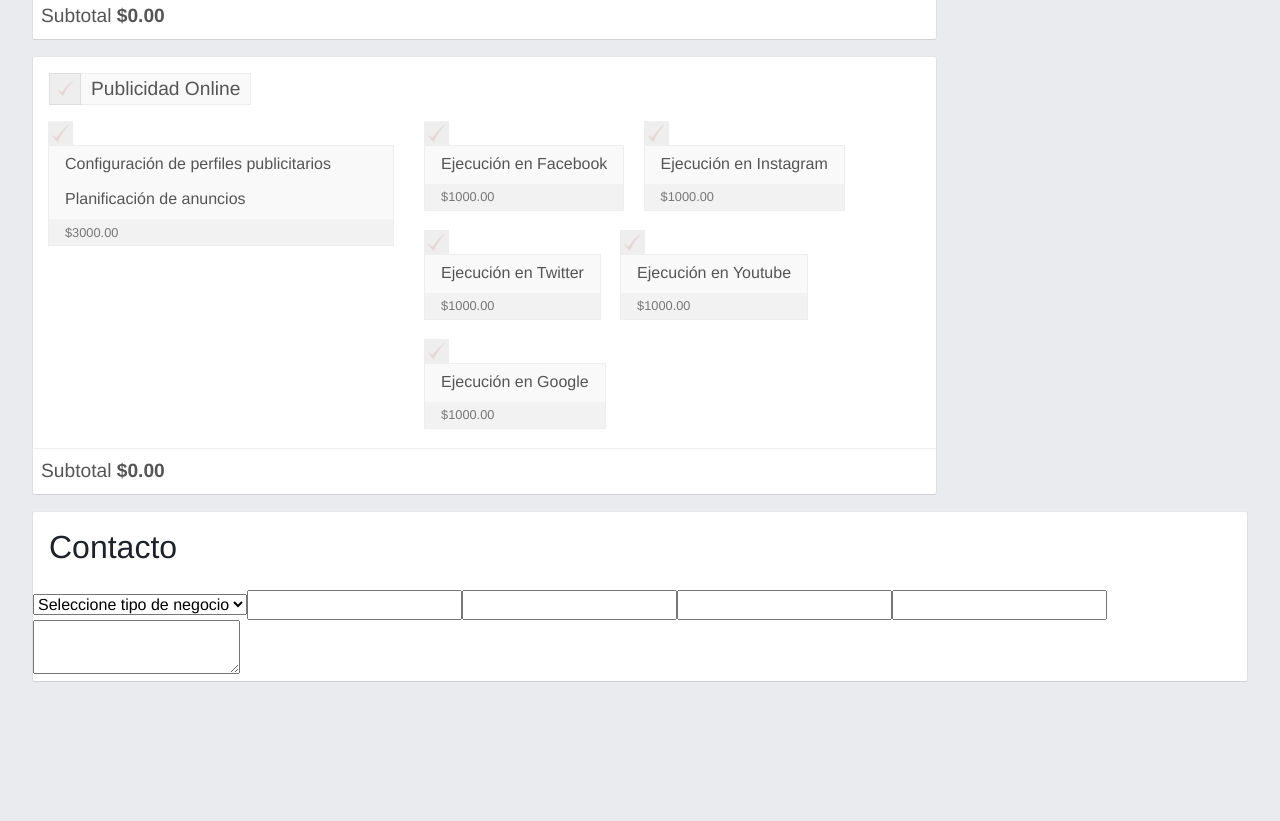
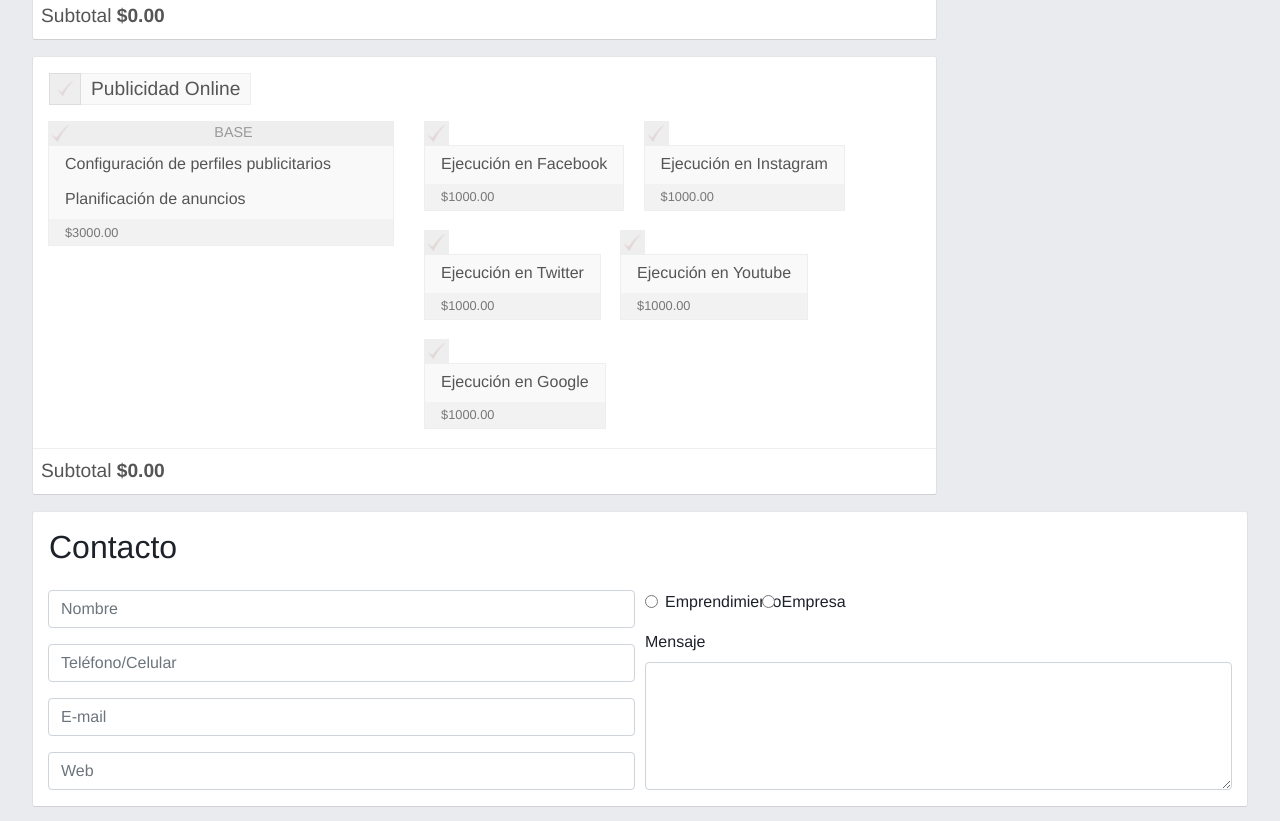
Before and after one commit to aboglioli/presupuestador, an Angular app: page / in a window 1280 px wide. Shown: the part 1960-2781 px from the top of the page. Before the commit the page ends 2690 px from the top, so only its background shows below. Built offline with nearby package versions, Linux system fonts and the light colour scheme.

Commit message:
Add submit() (it's not working yet)

```diff
--- a/src/app/app.component.html
+++ b/src/app/app.component.html
@@ -2,5 +2,11 @@
   <h1>PRESUPUESTADOR</h1>
 </header>
 
-<app-services (selectedServices)="selectedServices = $event"></app-services>
+<app-services [services]="services"></app-services>
 <app-contact (contactData)="contactData = $event"></app-contact>
+
+<div class="row">
+  <div class="col text-right">
+    <button class="btn btn-primary" (click)="submit()">Enviar</button>
+  </div>
+</div>
--- a/src/app/app.component.ts
+++ b/src/app/app.component.ts
@@ -5,9 +5,74 @@ import { Component, OnInit } from '@angular/core';
   templateUrl: './app.component.html'
 })
 export class AppComponent implements OnInit {
-  selectedServices: any;
+  services: any;
   contactData: any;
 
   ngOnInit() {
+    this.services = [
+      {
+        title: 'Web',
+        items: [
+          {title: ['UX/UI', 'SEO', 'Servidor y dominio'], price: 4000},
+          {title: ['Landing page'], price: 0.0},
+          {title: ['Web personalizada'], price: 0.0},
+          {title: ['E-commerce'], price: 0.0},
+        ]
+      },
+      {
+        title: 'Marketing',
+        items: [
+          {title: ['Análsis de mercado', 'Análisis de competencia', 'Análisis de público objetivo', 'Segmentación y posicionamiento', 'Definición de plan estratégico', ], price: 2000},
+          {title: ['Asesoría de Marketing Digital'], price: 0.0},
+          {title: ['Marketing en punto de venta'], price: 0.0}
+        ]
+      },
+      {
+        title: 'Diseño',
+        items: [
+          {title: ['Identidad e Imagen Corporativa', 'Manual de Marca'], price: 4000},
+          {title: ['Papelería comercial'], price: 0.0},
+          {title: ['Cartelería'], price: 0.0},
+          {title: ['Merchandising'], price: 0.0},
+          {title: ['Diseño de punto de venta'], price: 0.0},
+          {title: ['Banners'], price: 0.0},
+          {title: ['Diseño de revistas, folletos y diarios'], price: 0.0},
+        ]
+      },
+      {
+        title: 'Redes Sociales',
+        items: [
+          {title: ['Configuración de cuentas', 'Atención al cliente', 'Generación de base de datos', 'Gestión de Facebook', 'Generación de contenido'], price: 4000},
+          {title: ['Gestión de Instagram'], price: 1000},
+          {title: ['Gestión de Twitter'], price: 1000},
+          {title: ['Gestión de Youtube'], price: 1000},
+          {title: ['Diseño de flyers'], price: 1000},
+        ]
+      },
+      {
+        title: 'Desarrollo/Sistemas',
+        items: [
+          {title: ['Administración de servidor', 'Mantenimiento web', 'Instalación y configuración de sistemas', ], price: 1000},
+          {title: ['Sistema personalizado'], price: 0.0},
+          {title: ['Aplicación móvil'], price: 0.0},
+          {title: ['Aplicación de escritorio'], price: 0.0}
+        ]
+      },
+      {
+        title: 'Publicidad Online',
+        items: [
+          {title: ['Configuración de perfiles publicitarios', 'Planificación de anuncios'], price: 3000},
+          {title: ['Ejecución en Facebook'], price: 1000},
+          {title: ['Ejecución en Instagram'], price: 1000},
+          {title: ['Ejecución en Twitter'], price: 1000},
+          {title: ['Ejecución en Youtube'], price: 1000},
+          {title: ['Ejecución en Google'], price: 1000},
+        ]
+      }
+    ];
+  }
+
+  submit() {
+    console.log(this.services);
   }
 }
--- a/src/app/app.module.ts
+++ b/src/app/app.module.ts
@@ -4,7 +4,6 @@ import { NgModule } from '@angular/core';
 
 import { AppComponent } from './app.component';
 import { ContactComponent } from './contact.component';
-import { PlanSelectionComponent } from './plan-selection.component';
 import { ServicesComponent } from './services.component';
 import { TotalComponent } from './total.component';
 import { ServiceItemComponent } from './service-item.component';
@@ -13,7 +12,6 @@ import { ServiceComponent } from './service.component';
 @NgModule({
   declarations: [
     AppComponent,
-    PlanSelectionComponent,
     ServicesComponent,
     ContactComponent,
     TotalComponent,
--- a/src/app/contact.component.html
+++ b/src/app/contact.component.html
@@ -5,18 +5,45 @@
     </h2>
   </div>
   <div class="body">
-    <form [formGroup]="contactForm">
-      <select formControlName="businessType">
-        <option *ngIf="!contactForm.get('businessType').dirty" value="">Seleccione tipo de negocio</option>
-        <option *ngFor="let businessType of businessTypes" [value]="businessType">
-          {{businessType}}
-        </option>
-      </select>
-      <input formControlName="name" />
-      <input formControlName="phone" />
-      <input formControlName="email" />
-      <input formControlName="url" />
-      <textarea formControlName="message"></textarea>
-    </form>
+    <div class="container-fluid">
+      <form [formGroup]="contactForm">
+        <div class="form-row">
+
+          <div class="col-12 col-md-6">
+            <div class="form-group">
+              <input formControlName="name" class="form-control" placeholder="Nombre" />
+            </div>
+            <div class="form-group">
+              <input formControlName="phone" class="form-control" placeholder="Teléfono/Celular" />
+            </div>
+            <div class="form-group">
+              <input formControlName="email" class="form-control" placeholder="E-mail" />
+            </div>
+            <div class="form-group">
+              <input formControlName="url" class="form-control" placeholder="Web" />
+            </div>
+          </div>
+
+          <div class="col-12 col-sm-6">
+            <div class="form-group">
+              <div class="form-check">
+                <label class="form-check-label">
+                  <input class="form-check-input" type="radio" formControlName="businessType" value="Emprendimiento"> Emprendimiento
+                </label>
+                <label class="form-check-label">
+                  <input class="form-check-input" type="radio" formControlName="businessType" value="Empresa"> Empresa
+                </label>
+              </div>
+
+            </div>
+            <div class="form-group">
+              <label for="message">Mensaje</label>
+              <textarea formControlName="message" class="form-control" id="message" style="height: 128px"></textarea>
+            </div>
+          </div>
+
+        </div>
+      </form>
+    </div>
   </div>
 </div>
--- a/src/app/plan-selection.component.html
+++ /dev/null
@@ -1 +0,0 @@
-plan selection
--- a/src/app/plan-selection.component.ts
+++ /dev/null
@@ -1,17 +0,0 @@
-import { Component, OnInit, Input, Output, EventEmitter } from '@angular/core';
-import { FormBuilder, FormGroup, Validators } from '@angular/forms';
-import { Observable } from 'rxjs/Observable';
-
-@Component({
-  selector: 'app-plan-selection',
-  templateUrl: 'plan-selection.component.html',
-})
-export class PlanSelectionComponent implements OnInit {
-  @Output() selectedPlan = new EventEmitter<any>();
-
-  constructor() {}
-
-  ngOnInit() {
-
-  }
-}
--- a/src/app/service-item.component.html
+++ b/src/app/service-item.component.html
@@ -1,6 +1,11 @@
 <div  class="item" [style.width]="first ? '100%' : ''" [class.selected]="item.selected" (click)="item.selected = !item.selected">
   <div class="left" [class.selected]="item.selected">
-    <img [class.active]="item.selected" src="/assets/tick.png" class="tick" />
+    <div class="image">
+      <img [class.active]="item.selected" src="/assets/tick.png" class="tick" />
+    </div>
+    <div *ngIf="first" class="title">
+      <h2>BASE</h2>
+    </div>
   </div>
 
   <div class="right" [class.selected]="item.selected">
--- a/src/app/service.component.html
+++ b/src/app/service.component.html
@@ -11,10 +11,10 @@
   <div class="body">
     <div class="container-fluid">
       <div class="row">
-        <div class="col-5">
+        <div class="col-12 col-md-5">
           <app-service-item [item]="firstItem()" first="true"></app-service-item>
         </div>
-        <div class="col">
+        <div class="col-12 col-md">
           <app-service-item *ngFor="let item of lastItems()" [item]="item"></app-service-item>
         </div>
       </div>
--- a/src/app/service.component.ts
+++ b/src/app/service.component.ts
@@ -15,9 +15,7 @@ export class ServiceComponent implements OnInit {
   selectSection(section: any) {
     section.selected = !section.selected;
 
-    if(section.items.length > 0) {
-      section.items[0].selected = section.selected;
-    }
+    section.items.forEach(item => item.selected = section.selected);
   }
 
   subtotal(items: any[]) {
--- a/src/app/services.component.html
+++ b/src/app/services.component.html
@@ -3,11 +3,11 @@
     <h1>Seleccione los servicios y subservicios</h1>
   </div>
 
-  <div class="col">
+  <div class="col-12 col-lg">
     <app-service *ngFor="let section of sections" [section]="section"></app-service>
   </div>
 
-  <div class="col-3">
+  <div class="col-12 col-lg-3">
     <app-total [sections]="sections"></app-total>
   </div>
 </div>
--- a/src/styles.scss
+++ b/src/styles.scss
@@ -1,4 +1,8 @@
 @import "~bootstrap/scss/bootstrap";
+
+* {
+  box-sizing: border-box;
+}
 
 body, html {
   background-color: #e9ebee;
@@ -106,14 +110,17 @@ h1 {
   }
 
   .left {
+    z-index: 10;
+    display: flex;
+
+    .image {
       width: 25px;
       height: 25px;
+      background-color: #eee;
       display: flex;
       align-items: center;
       justify-content: center;
-    background-color: #eee;
       margin-bottom: -1px;
-    z-index: 10;
 
       .tick {
         width: 65%;
@@ -124,10 +131,27 @@ h1 {
           opacity: 0.8;
         }
       }
+    }
+
+    .title {
+      flex: 1;
+      display: flex;
+      align-items: center;
+      justify-content: center;
+      background-color: #eee;
+      color: #999;
+
+      h2 {
+        margin: 0;
+        font-size: 0.9rem;
+      }
+    }
 
     &.selected {
+      .image {
         border: 1px solid #999;
         border-bottom: none;
+      }
     }
   }
 
```
Also changed, not shown: src/app/services.component.ts (+4 -62 lines). Lines whose indentation alone changed are shown as unchanged.
